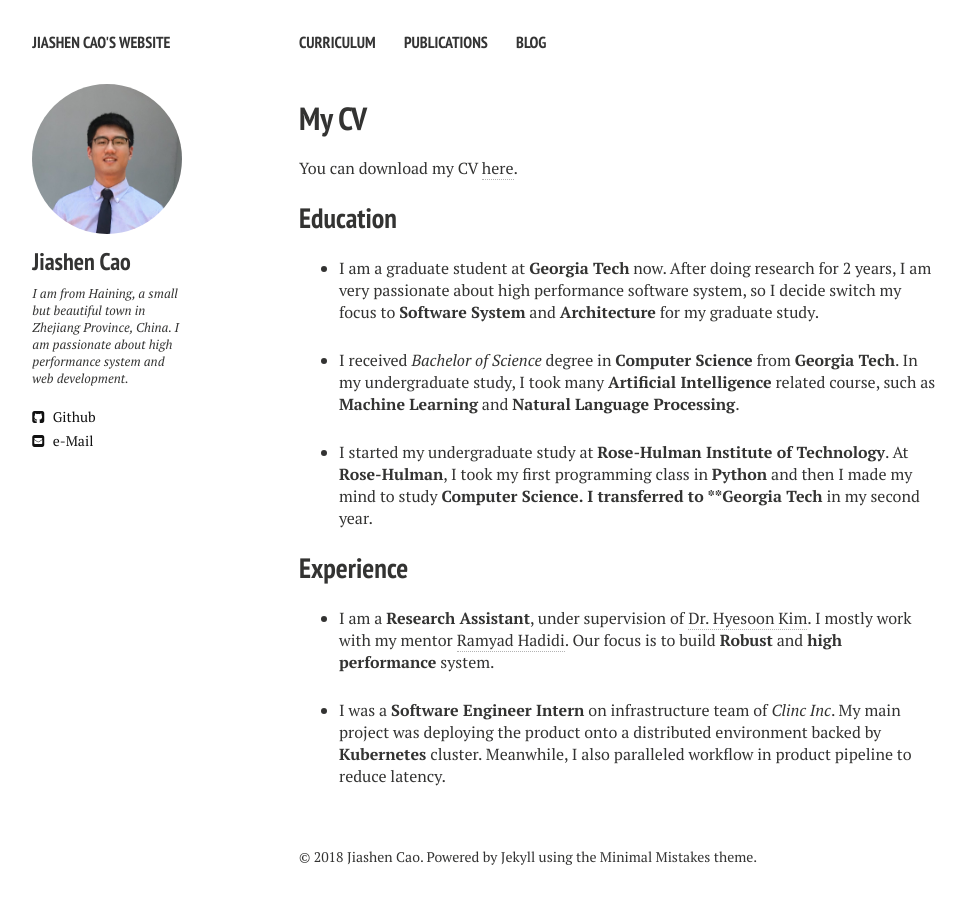
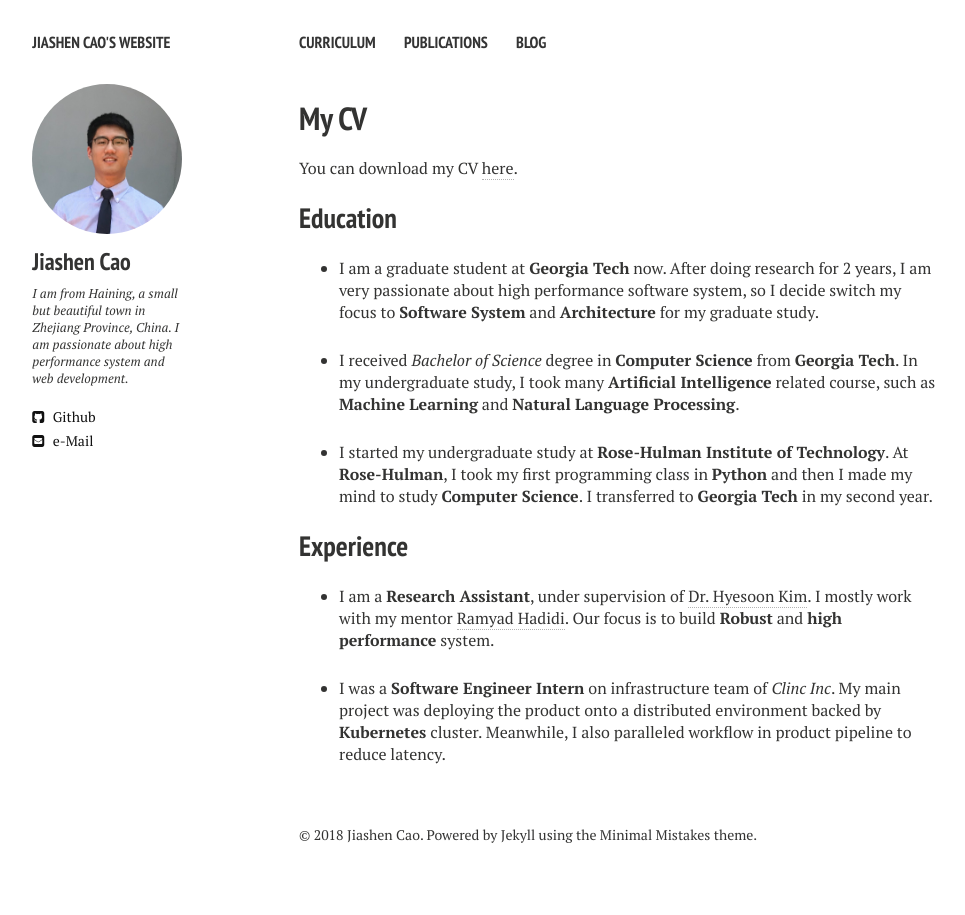
Before and after one commit to jiashenC/jiashenC.github.io, a Jekyll site: the page built from cv.md, in a window 1280 px wide. Shown: the whole page, without its empty margins (21-986 px from the left). Built offline with Jekyll 4.4.1, drawn with Linux system fonts in a browser that asks for light colours; nearby versions of some CDN libraries.

Commit message:
fix minor format issue

```diff
--- a/cv.md
+++ b/cv.md
@@ -19,7 +19,7 @@ study, I took many **Artificial Intelligence** related course, such as **Machine
 Processing**.
 
 * I started my undergraduate study at __Rose-Hulman Institute of Technology__. At **Rose-Hulman**, I took my
-first programming class in **Python** and then I made my mind to study **Computer Science. I transferred to
+first programming class in **Python** and then I made my mind to study **Computer Science**. I transferred to
 **Georgia Tech** in my second year.
 
 ## Experience
```
Also changed, not shown: index.md (+1 -1 lines), 2 other files.
